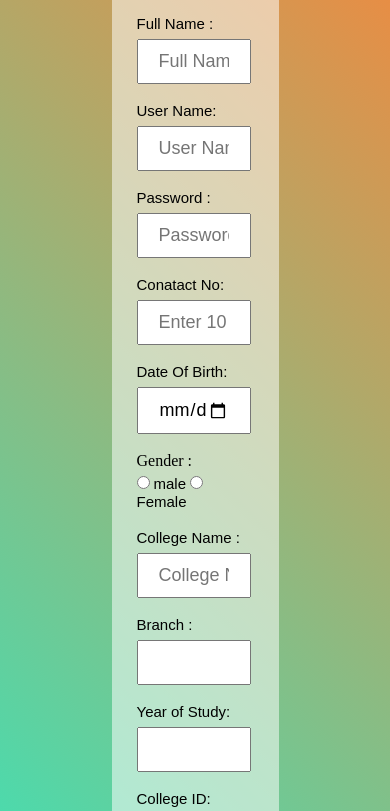
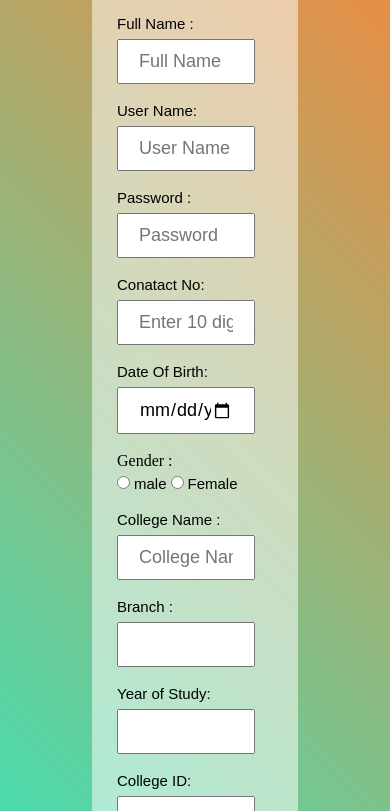
Before and after one commit to AkashSunku/Day1-Project, a plain HTML site: page index.html in a window 390 px wide. Shown: the part 189-1000 px from the top of the page. Drawn offline with Linux system fonts and the light colour scheme.

Commit message:
Update styles.css

```diff
--- a/css/styles.css
+++ b/css/styles.css
@@ -27,8 +27,8 @@ label{
   justify-content: center;
 
   padding: 50px 25px 60px;
-  border-radius: 10px;
-width: 30%;
+  border-radius: 20px;
+width: 40%;
 }
 .Registration-form label{
   float: left;
@@ -67,3 +67,8 @@ input{
   cursor: pointer;
   background: #cbb4d4;
 }
+@media screen and (max-width:500px) {
+    .content{
+        width: auto;
+        justify-content: center;
+    }
```
